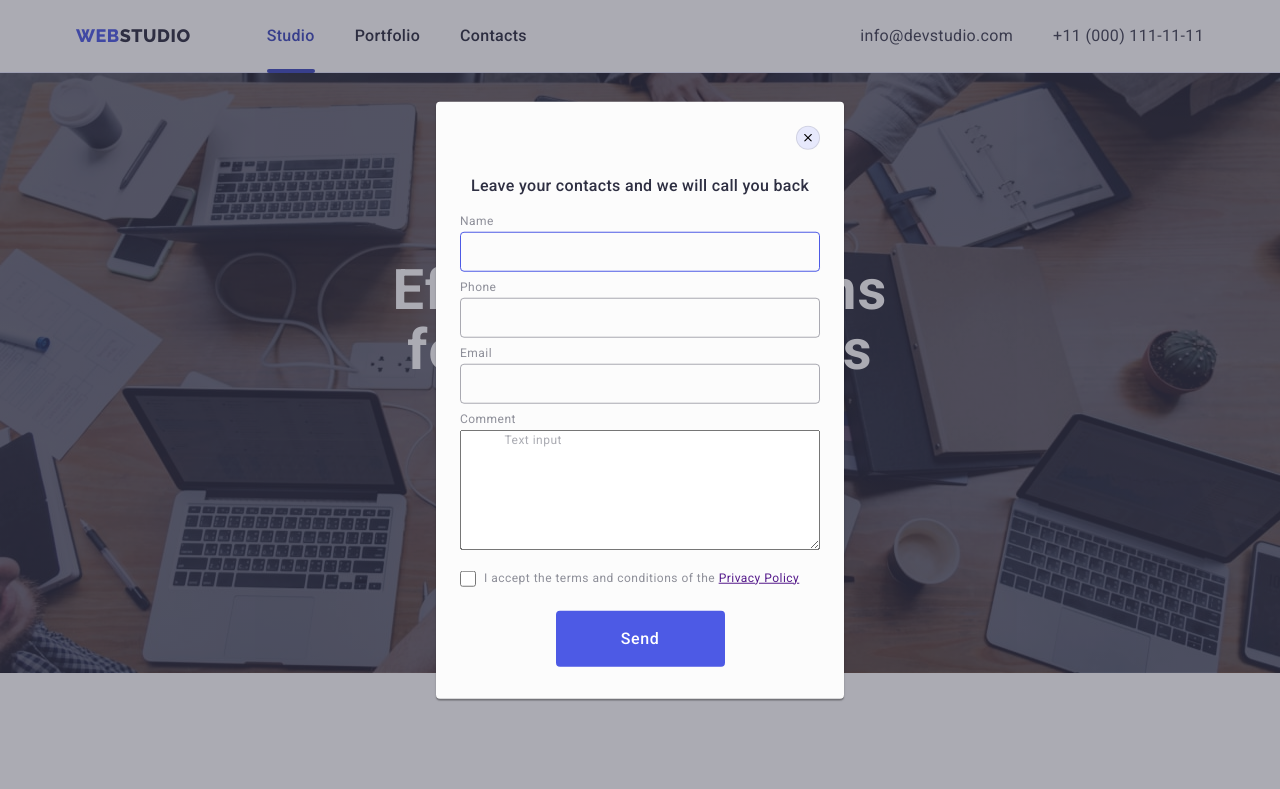
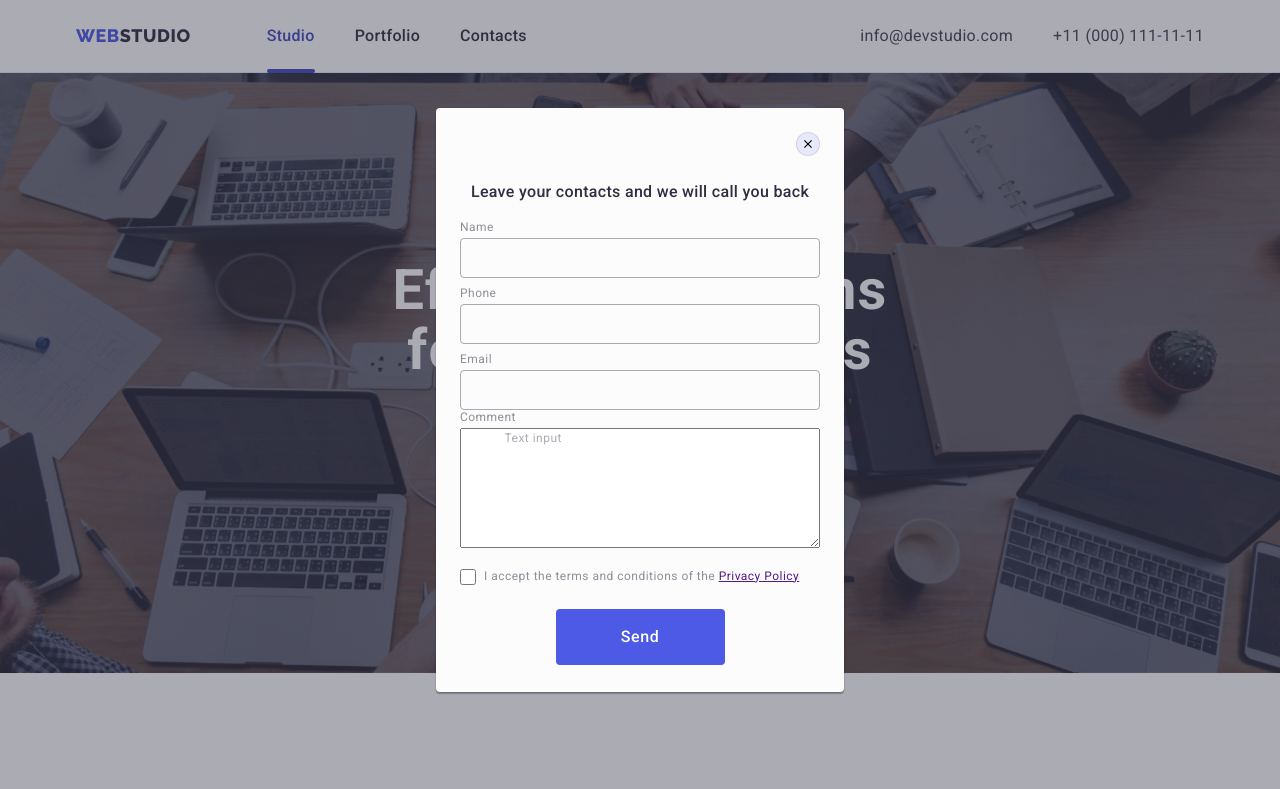
Before and after one commit to slonic32/goit-markup-hw-05, a plain HTML site: page index.html in a window 1280 px wide. Shown: the top 789 px of the page. Drawn offline with nearby package versions, Linux system fonts and the light colour scheme.

Commit message:
fix errors

```diff
--- a/css/styles.css
+++ b/css/styles.css
@@ -811,8 +811,6 @@ button {
 .modal-form-input {
   width: 100%;
   height: 40px;
-  margin-bottom: 8px;
-  color: var(--color-NAVY-BLUE-modal);
   background-color: transparent;
   border-radius: 4px;
   border: 1px solid var(--color-NAVY-BLUE-modal);
@@ -833,15 +831,18 @@ button {
   transition: fill 250ms cubic-bezier(0.4, 0, 0.2, 1);
 }
 
-.modal-form-input-icon:focus {
+.modal-form-input:focus + .modal-form-input-icon {
   fill: var(--color-Iris);
 }
 
+.modal-form-textarea-container {
+  margin-bottom: 16px;
+}
+
 .modal-form-textarea {
-  width: 360px;
+  width: 100%;
   height: 120px;
   color: var(--color-NAVY-BLUE-modal);
-  margin-bottom: 16px;
 }
 
 .modal-form-checkbox {
--- a/index.html
+++ b/index.html
@@ -551,13 +551,14 @@
                 name="user-name"
                 id="user-name"
                 required
-                autofocus
               />
               <svg class="modal-form-input-icon" width="18" height="24">
                 <use href="./images/icons.svg#icon-person-black-18dp-1"></use>
               </svg>
             </div>
+          </div>
 
+          <div class="modal-form-section">
             <label for="user-phone" class="text-small modal-form-label">
               Phone
             </label>
@@ -574,7 +575,9 @@
                 <use href="./images/icons.svg#icon-person-black-18dp-1"></use>
               </svg>
             </div>
+          </div>
 
+          <div class="modal-form-input-container">
             <label for="user-mail" class="text-small modal-form-label">
               Email
             </label>
@@ -591,17 +594,20 @@
                 <use href="./images/icons.svg#icon-person-black-18dp-1"></use>
               </svg>
             </div>
+          </div>
 
-            <label for="modal_form_comment" class="text-small modal-form-label">
+          <div class="modal-form-textarea-container">
+            <label for="user-comment" class="text-small modal-form-label">
               Comment
             </label>
             <textarea
-              name="modal_form_comment"
-              id="modal_form_comment"
+              name="user-comment"
+              id="user-comment"
               class="text-small modal-form-textarea"
             >
             Text input
             </textarea>
+          </div>
 
           <div class="modal-form-checkbox-conteiner">
             <input
@@ -616,15 +622,12 @@
               for="modal_form_accept"
               class="text-small modal-form-label-checkbox"
               >I accept the terms and conditions of the
-                <span
-                  ><a href="" class="link text-link">Privacy Policy</a></span
-                >
+              <span><a href="" class="link text-link">Privacy Policy</a></span>
             </label>
           </div>
           <button type="submit" class="text-button modal-form-button">
             Send
           </button>
-          </div>
         </form>
       </div>
     </div>
```
Lines whose indentation alone changed are shown as unchanged.
